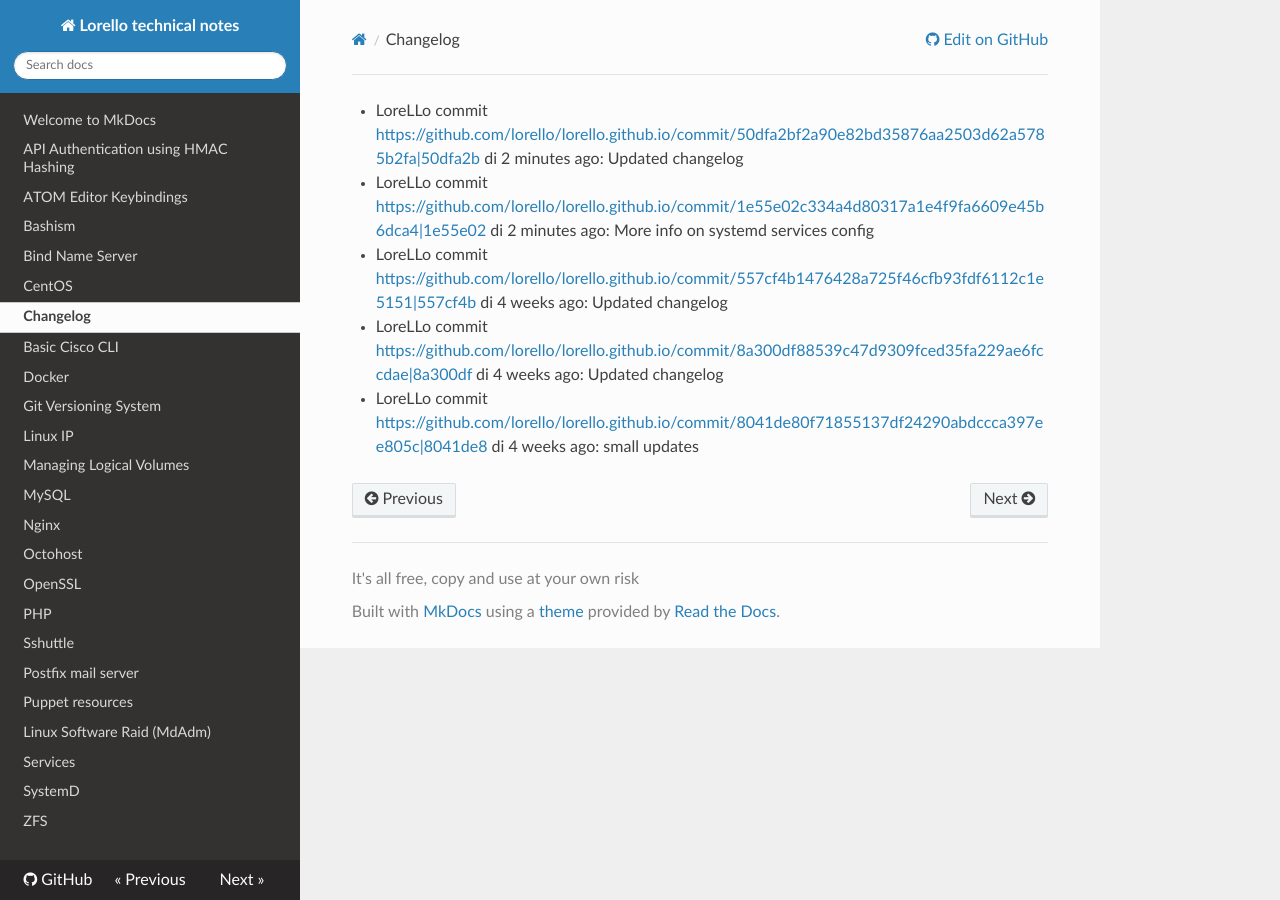
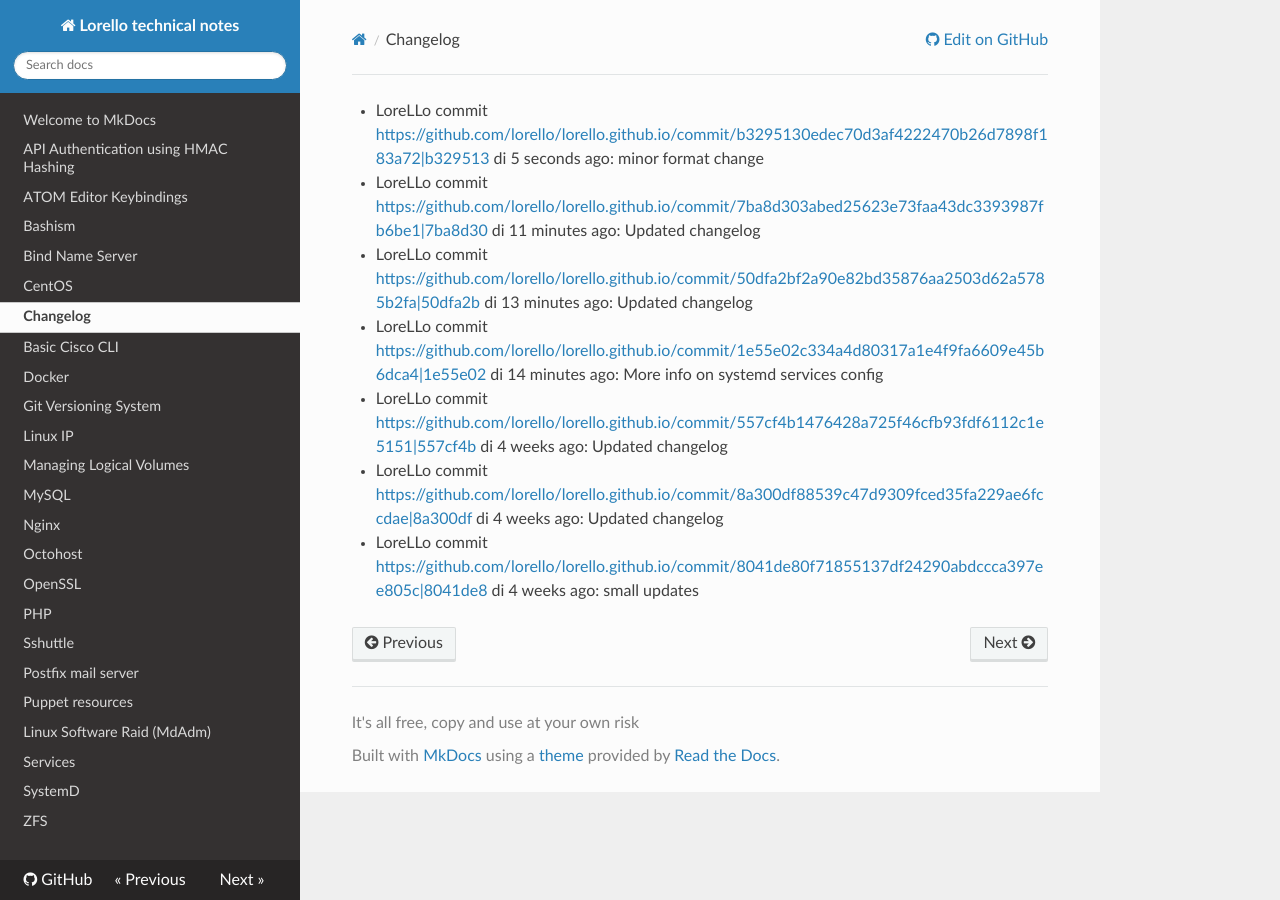
Before and after one commit to lorello/lorello.github.io, an MkDocs documentation site: the page built from docs/changelog.md, in a window 1280 px wide. Built offline with MkDocs 1.6.1, drawn with Linux system fonts in a browser that asks for light colours; nearby versions of some CDN libraries.

Commit message:
Updated changelog

```diff
--- a/docs/changelog.md
+++ b/docs/changelog.md
@@ -1,6 +1,10 @@
-* LoreLLo commit <https://github.com/lorello/lorello.github.io/commit/50dfa2bf2a90e82bd35876aa2503d62a5785b2fa|50dfa2b> di 2 minutes ago: Updated changelog
+* LoreLLo commit <https://github.com/lorello/lorello.github.io/commit/b3295130edec70d3af4222470b26d7898f183a72|b329513> di 5 seconds ago: minor format change
 
-* LoreLLo commit <https://github.com/lorello/lorello.github.io/commit/1e55e02c334a4d80317a1e4f9fa6609e45b6dca4|1e55e02> di 2 minutes ago: More info on systemd services config
+* LoreLLo commit <https://github.com/lorello/lorello.github.io/commit/7ba8d303abed25623e73faa43dc3393987fb6be1|7ba8d30> di 11 minutes ago: Updated changelog
+
+* LoreLLo commit <https://github.com/lorello/lorello.github.io/commit/50dfa2bf2a90e82bd35876aa2503d62a5785b2fa|50dfa2b> di 13 minutes ago: Updated changelog
+
+* LoreLLo commit <https://github.com/lorello/lorello.github.io/commit/1e55e02c334a4d80317a1e4f9fa6609e45b6dca4|1e55e02> di 14 minutes ago: More info on systemd services config
 
 * LoreLLo commit <https://github.com/lorello/lorello.github.io/commit/557cf4b1476428a725f46cfb93fdf6112c1e5151|557cf4b> di 4 weeks ago: Updated changelog
 
```
